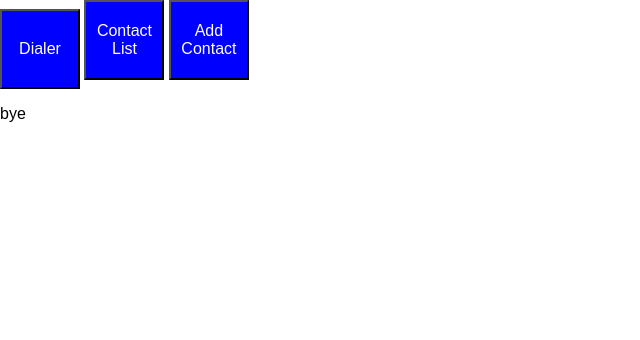
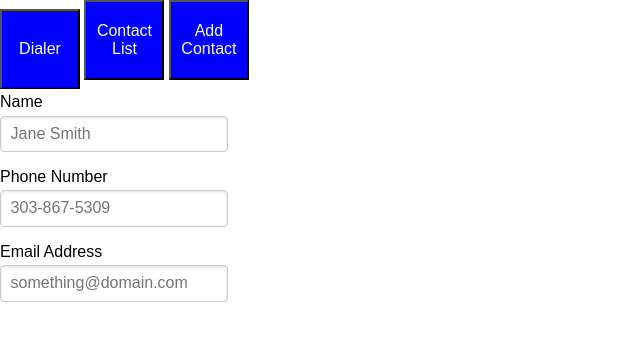
Before and after one commit to widi9545/a1shaunkane, a plain HTML site: page index.html in a window 1280 px wide. Shown: the whole page, without its empty margins (0-640 px from the left). Drawn offline with nearby package versions, Linux system fonts and the light colour scheme.

Commit message:
Add files via upload

```diff
--- a/index.html
+++ b/index.html
@@ -28,13 +28,32 @@
 
 		</div>
 
+
+
 		<div class="addcontactclass" id="addcontact" class="tabcontent">
 
-			<p> bye </p>
+			<form class="pure-form pure-form-stacked">
+	 	  		<label for="name">Name</label>
+			 	<input id="name" placeholder="Jane Smith">
+			</form>
+
+			<form class="pure-form pure-form-stacked">
+		 		 <label for="phonenumber">Phone Number</label>
+		  		 <input id="phonenumber" placeholder="303-867-5309">
+			</form>
+
+
+			<form class="pure-form pure-form-stacked">
+		 		<label for="name">Email Address</label>
+	 			 <input id="emailaddress" placeholder="something@domain.com">
+			</form>
 
 		</div>
 
-	</div>
+
+
+		</div>
+
 
 	<!--<form class="pure-form pure-form-stacked">
 	 	  <label for="name">Name</label>
```
